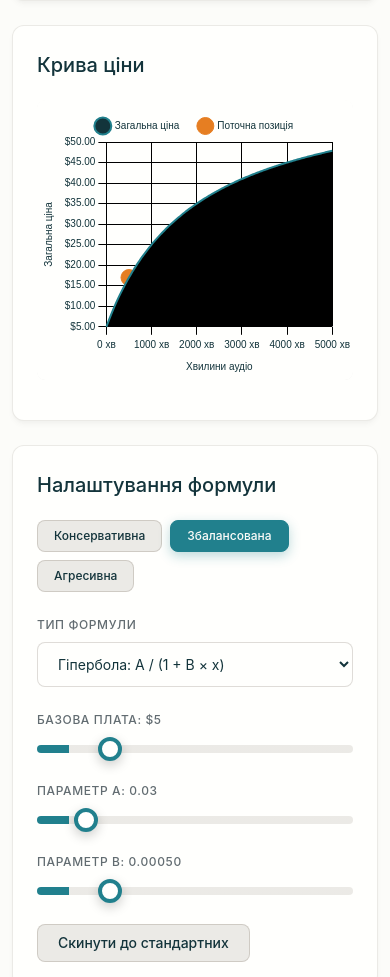
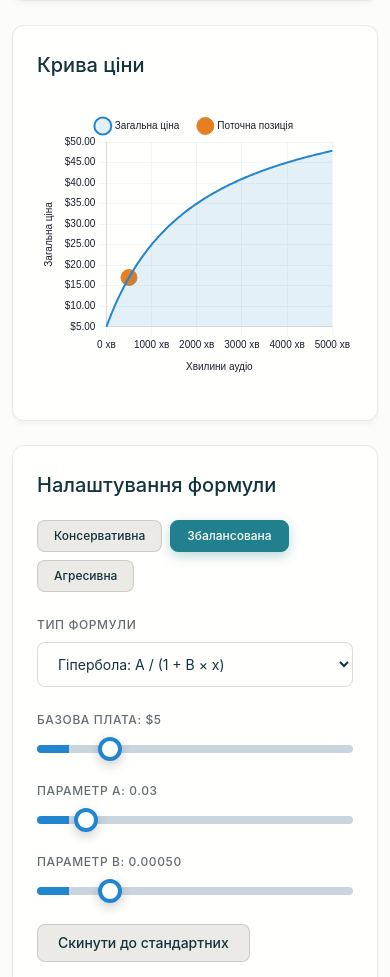
Before and after one commit to murasamadsp/audio-cleaning-pricing, a website built with Vite: page index.html in a window 390 px wide. Shown: the part 958-1935 px from the top of the page. Built offline with nearby package versions, Linux system fonts and the light colour scheme; no server answers; a web font is replaced by a local one.

Commit message:
Fix chart colors and slider styling issues
- Replace CSS variable color reading with direct color values for Chart.js compatibility
- Add theme-aware chart colors (blue for light theme, teal for dark theme)
- Fix slider gradient colors - replace CSS variables with direct blue colors
- Update slider thumb border and shadow colors to match theme
- Add theme change listener to dynamically update chart colors
- Remove green colors from sliders and use consistent blue theme
- Improve chart responsiveness and visual hierarchy

Chart now displays properly with:
✅ Correct colors (blue/teal theme instead of black)
✅ Theme switching support (light/dark mode)
✅ Consistent slider styling (blue theme)
✅ Better visual feedback and accessibility

```diff
--- a/src/main.js
+++ b/src/main.js
@@ -1,69 +1,69 @@
-import './style.css';
+import "./style.css";
 
 // Configuration
 let CURRENCY_RATE = 37;
 const FALLBACK_RATE = 37;
 const API_ENDPOINTS = [
-    'https://api.exchangerate-api.com/v4/latest/USD',
-    'https://open.er-api.com/v6/latest/USD'
+  "https://api.exchangerate-api.com/v4/latest/USD",
+  "https://open.er-api.com/v6/latest/USD",
 ];
 const REFRESH_INTERVAL = 1800000; // 30 minutes
 let lastUpdateTime = null;
 let refreshTimer = null;
 const PRESETS = {
-    conservative: { baseFee: 15, formula: 'hyperbolic', A: 0.08, B: 0.0002 },
-    balanced: { baseFee: 5, formula: 'hyperbolic', A: 0.03, B: 0.0005 },
-    aggressive: { baseFee: 3, formula: 'hyperbolic', A: 0.015, B: 0.0008 }
+  conservative: { baseFee: 15, formula: "hyperbolic", A: 0.08, B: 0.0002 },
+  balanced: { baseFee: 5, formula: "hyperbolic", A: 0.03, B: 0.0005 },
+  aggressive: { baseFee: 3, formula: "hyperbolic", A: 0.015, B: 0.0008 },
 };
 
 const FORMULAS = {
   hyperbolic: {
-        name: 'Гіпербола',
-        equation: 'A / (1 + B × x)',
+    name: "Гіпербола",
+    equation: "A / (1 + B × x)",
     calculate: (x, A, B) => A / (1 + B * x),
     params: {
       A: { min: 0.005, max: 0.2, default: 0.03, step: 0.001 },
-            B: { min: 0.0001, max: 0.002, default: 0.0005, step: 0.00001 }
-        }
+      B: { min: 0.0001, max: 0.002, default: 0.0005, step: 0.00001 },
+    },
   },
   power: {
-        name: 'Степенева функція',
-        equation: 'A × x^(-B)',
-        calculate: (x, A, B) => x > 0 ? A * Math.pow(x, -B) : A,
+    name: "Степенева функція",
+    equation: "A × x^(-B)",
+    calculate: (x, A, B) => (x > 0 ? A * Math.pow(x, -B) : A),
     params: {
       A: { min: 0.5, max: 5, default: 2, step: 0.1 },
-            B: { min: 0.3, max: 1.2, default: 0.6, step: 0.01 }
-        }
+      B: { min: 0.3, max: 1.2, default: 0.6, step: 0.01 },
+    },
   },
   logarithmic: {
-        name: 'Логарифмічна',
-        equation: 'A - B × ln(x)',
-        calculate: (x, A, B) => x > 0 ? Math.max(0.005, A - B * Math.log(x)) : A,
+    name: "Логарифмічна",
+    equation: "A - B × ln(x)",
+    calculate: (x, A, B) => (x > 0 ? Math.max(0.005, A - B * Math.log(x)) : A),
     params: {
       A: { min: 0.02, max: 0.15, default: 0.08, step: 0.005 },
-            B: { min: 0.002, max: 0.02, default: 0.008, step: 0.001 }
-        }
-    }
+      B: { min: 0.002, max: 0.02, default: 0.008, step: 0.001 },
+    },
+  },
 };
 
 // State
 let currentMinutes = 500;
-let currentCurrency = 'USD';
+let currentCurrency = "USD";
 let baseFee = 5;
-let currentFormula = 'hyperbolic';
+let currentFormula = "hyperbolic";
 let paramA = 0.03;
 let paramB = 0.0005;
 let priceChart = null;
 
 // DOM Elements
-const slider = document.getElementById('minutesSlider');
-const minutesDisplay = document.getElementById('minutesDisplay');
-const totalPriceDisplay = document.getElementById('totalPrice');
-const baseFeeDisplay = document.getElementById('baseFeeDisplay');
-const processingCostDisplay = document.getElementById('processingCost');
-const rateDisplay = document.getElementById('rateDisplay');
-const avgDisplay = document.getElementById('avgDisplay');
-const currentFormulaDisplay = document.getElementById('currentFormula');
+const slider = document.getElementById("minutesSlider");
+const minutesDisplay = document.getElementById("minutesDisplay");
+const totalPriceDisplay = document.getElementById("totalPrice");
+const baseFeeDisplay = document.getElementById("baseFeeDisplay");
+const processingCostDisplay = document.getElementById("processingCost");
+const rateDisplay = document.getElementById("rateDisplay");
+const avgDisplay = document.getElementById("avgDisplay");
+const currentFormulaDisplay = document.getElementById("currentFormula");
 
 // Calculate rate per minute using current formula
 function calculateRatePerMinute(minutes) {
@@ -81,13 +81,13 @@ function calculatePrice(minutes) {
     total,
     processingCost,
     rate,
-        avgPerMinute: minutes > 0 ? total / minutes : 0
+    avgPerMinute: minutes > 0 ? total / minutes : 0,
   };
 }
 
 // Format currency
 function formatCurrency(value) {
-    if (currentCurrency === 'UAH') {
+  if (currentCurrency === "UAH") {
     return `₴${(value * CURRENCY_RATE).toFixed(2)}`;
   }
   return `$${value.toFixed(2)}`;
@@ -95,17 +95,17 @@ function formatCurrency(value) {
 
 // Fetch exchange rate from API
 async function fetchExchangeRate() {
-    const refreshBtn = document.getElementById('refreshRateBtn');
-    const rateDisplay = document.getElementById('exchangeRateDisplay');
-    const timestampDisplay = document.getElementById('rateTimestamp');
+  const refreshBtn = document.getElementById("refreshRateBtn");
+  const rateDisplay = document.getElementById("exchangeRateDisplay");
+  const timestampDisplay = document.getElementById("rateTimestamp");
 
-    refreshBtn.classList.add('loading');
-    timestampDisplay.textContent = 'Оновлення...';
+  refreshBtn.classList.add("loading");
+  timestampDisplay.textContent = "Оновлення...";
 
   for (const endpoint of API_ENDPOINTS) {
     try {
       const response = await fetch(endpoint);
-            if (!response.ok) throw new Error('API request failed');
+      if (!response.ok) throw new Error("API request failed");
 
       const data = await response.json();
       const uahRate = data.rates?.UAH || data.rates?.uah;
@@ -115,9 +115,11 @@ async function fetchExchangeRate() {
         lastUpdateTime = new Date();
 
         rateDisplay.textContent = `1 USD = ${CURRENCY_RATE.toFixed(2)} UAH`;
-                timestampDisplay.textContent = `Останнє оновлення: ${lastUpdateTime.toLocaleTimeString('uk-UA')}`;
+        timestampDisplay.textContent = `Останнє оновлення: ${lastUpdateTime.toLocaleTimeString(
+          "uk-UA"
+        )}`;
 
-                refreshBtn.classList.remove('loading');
+        refreshBtn.classList.remove("loading");
         updateDisplay();
 
         // Set up auto-refresh
@@ -134,27 +136,31 @@ async function fetchExchangeRate() {
   // All APIs failed, use fallback
   CURRENCY_RATE = FALLBACK_RATE;
   rateDisplay.textContent = `1 USD = ${CURRENCY_RATE.toFixed(2)} UAH`;
-    timestampDisplay.textContent = 'Використовується резервний курс';
-    refreshBtn.classList.remove('loading');
+  timestampDisplay.textContent = "Використовується резервний курс";
+  refreshBtn.classList.remove("loading");
   updateDisplay();
 }
 
 // Update slider progress
 function updateSliderProgress() {
   const progress = (currentMinutes / 5000) * 100;
-    slider.style.setProperty('--slider-progress', progress + '%');
+  slider.style.setProperty("--slider-progress", progress + "%");
 }
 
 // Update display
 function updateDisplay() {
-    const { total, processingCost, rate, avgPerMinute } = calculatePrice(currentMinutes);
+  const { total, processingCost, rate, avgPerMinute } =
+    calculatePrice(currentMinutes);
 
   minutesDisplay.textContent = `${currentMinutes} хвилин`;
   totalPriceDisplay.textContent = formatCurrency(total);
   baseFeeDisplay.textContent = formatCurrency(baseFee);
   processingCostDisplay.textContent = formatCurrency(processingCost);
-    rateDisplay.textContent = formatCurrency(rate) + '/хв';
-    avgDisplay.textContent = currentMinutes > 0 ? formatCurrency(avgPerMinute) + '/хв' : formatCurrency(0) + '/хв';
+  rateDisplay.textContent = formatCurrency(rate) + "/хв";
+  avgDisplay.textContent =
+    currentMinutes > 0
+      ? formatCurrency(avgPerMinute) + "/хв"
+      : formatCurrency(0) + "/хв";
 
   const formula = FORMULAS[currentFormula];
   currentFormulaDisplay.textContent = `${formula.name}: ${formula.equation}`;
@@ -166,10 +172,10 @@ function updateDisplay() {
 // Update formula controls
 function updateFormulaControls() {
   const formula = FORMULAS[currentFormula];
-    const paramASlider = document.getElementById('paramASlider');
-    const paramBSlider = document.getElementById('paramBSlider');
-    const paramALabel = document.getElementById('paramALabel');
-    const paramBLabel = document.getElementById('paramBLabel');
+  const paramASlider = document.getElementById("paramASlider");
+  const paramBSlider = document.getElementById("paramBSlider");
+  const paramALabel = document.getElementById("paramALabel");
+  const paramBLabel = document.getElementById("paramBLabel");
 
   // Update slider ranges
   paramASlider.min = formula.params.A.min;
@@ -183,13 +189,35 @@ function updateFormulaControls() {
   paramBSlider.value = paramB;
 
   // Update labels
-    paramALabel.innerHTML = `Параметр A: <span id="paramAValue">${paramA.toFixed(formula.params.A.step < 0.1 ? 2 : 1)}</span>`;
-    paramBLabel.innerHTML = `Параметр B: <span id="paramBValue">${paramB.toFixed(5)}</span>`;
+  paramALabel.innerHTML = `Параметр A: <span id="paramAValue">${paramA.toFixed(
+    formula.params.A.step < 0.1 ? 2 : 1
+  )}</span>`;
+  paramBLabel.innerHTML = `Параметр B: <span id="paramBValue">${paramB.toFixed(
+    5
+  )}</span>`;
+}
+
+// Get current theme colors
+function getChartColors() {
+  const isDark = window.matchMedia && window.matchMedia('(prefers-color-scheme: dark)').matches;
+  if (isDark) {
+    return {
+      primary: "#4fd1c9", // Teal-300 for dark theme
+      text: "#f7fafc",    // Gray-100 for dark theme
+      border: "#4a5568"   // Gray-600 for dark theme
+    };
+  } else {
+    return {
+      primary: "#2185d0", // Blue-600 for light theme
+      text: "#1a202c",    // Slate-900 for light theme
+      border: "#cbd5e0"   // Gray-300 for light theme
+    };
+  }
 }
 
 // Initialize chart
 function initChart() {
-    const ctx = document.getElementById('priceChart');
+  const ctx = document.getElementById("priceChart");
   if (!ctx) return;
 
   const dataPoints = [];
@@ -199,141 +227,140 @@ function initChart() {
     dataPoints.push({ x: i, y: price.total });
   }
 
-    const colors = getComputedStyle(document.documentElement);
-    const primaryColor = colors.getPropertyValue('--color-primary').trim();
-    const textColor = colors.getPropertyValue('--color-text').trim();
-    const borderColor = colors.getPropertyValue('--color-border').trim();
+  const colors = getChartColors();
 
   priceChart = new Chart(ctx, {
-        type: 'line',
+    type: "line",
         data: {
           datasets: [
             {
-                    label: 'Загальна ціна',
+              label: "Загальна ціна",
               data: dataPoints,
-                    borderColor: primaryColor,
-                    backgroundColor: primaryColor + '20',
+              borderColor: colors.primary,
+              backgroundColor: colors.primary + "20",
               borderWidth: 2,
               pointRadius: 0,
               tension: 0.4,
-                    fill: true
+              fill: true,
             },
             {
-                    label: 'Поточна позиція',
-                    data: [{ x: currentMinutes, y: calculatePrice(currentMinutes).total }],
-                    borderColor: '#e67e22',
-                    backgroundColor: '#e67e22',
+              label: "Поточна позиція",
+              data: [
+                { x: currentMinutes, y: calculatePrice(currentMinutes).total },
+              ],
+              borderColor: "#e67e22",
+              backgroundColor: "#e67e22",
               pointRadius: 8,
               pointHoverRadius: 10,
-                    showLine: false
-                }
-            ]
+              showLine: false,
+            },
+          ],
         },
         options: {
           responsive: true,
           maintainAspectRatio: false,
           interaction: {
-                mode: 'index',
-                intersect: false
+            mode: "index",
+            intersect: false,
           },
           plugins: {
             legend: {
               display: true,
               labels: {
-                        color: textColor,
+                color: colors.text,
             font: {
               size: 12,
-                            family: 'var(--font-family-base)'
+              family: "var(--font-family-base)",
             },
             usePointStyle: true,
-                        padding: 20
-                    }
+            padding: 20,
+          },
         },
             tooltip: {
-                    backgroundColor: 'rgba(0, 0, 0, 0.8)',
-                    titleColor: '#fff',
-                    bodyColor: '#fff',
-                    borderColor: primaryColor,
+              backgroundColor: "rgba(0, 0, 0, 0.8)",
+              titleColor: "#fff",
+              bodyColor: "#fff",
+              borderColor: colors.primary,
               borderWidth: 1,
               cornerRadius: 8,
               displayColors: false,
               callbacks: {
-                        title: function(context) {
+            title: function (context) {
               return `Тривалість: ${context[0].parsed.x} хвилин`;
             },
-                        label: function(context) {
+            label: function (context) {
               const value = context.parsed.y;
               if (context.datasetIndex === 0) {
                 return `Загальна ціна: ${formatCurrency(value)}`;
               } else {
                 return `Поточна позиція: ${formatCurrency(value)}`;
               }
-                        }
-                    }
-                }
+            },
+          },
+        },
       },
           scales: {
             x: {
-                    type: 'linear',
+              type: "linear",
               title: {
                 display: true,
-                        text: 'Хвилини аудіо',
-                        color: textColor,
+                text: "Хвилини аудіо",
+                color: colors.text,
                 font: {
                   size: 14,
-                            weight: '500',
-                            family: 'var(--font-family-base)'
-                        }
+                  weight: "500",
+                  family: "var(--font-family-base)",
+                },
               },
               grid: {
-                        color: borderColor + '40',
-                        drawBorder: false
+                color: colors.border + "40",
+                drawBorder: false,
               },
               ticks: {
-                        color: textColor,
+                color: colors.text,
                 font: {
                   size: 12,
-                            family: 'var(--font-family-base)'
+                  family: "var(--font-family-base)",
                 },
-                        callback: function(value) {
-                            return value + ' хв';
-                        }
-                    }
+                callback: function (value) {
+                  return value + " хв";
+                },
+              },
             },
             y: {
               title: {
                 display: true,
-                        text: 'Загальна ціна',
-                        color: textColor,
+                text: "Загальна ціна",
+                color: colors.text,
                 font: {
                   size: 14,
-                            weight: '500',
-                            family: 'var(--font-family-base)'
-                        }
+                  weight: "500",
+                  family: "var(--font-family-base)",
+                },
               },
               grid: {
-                        color: borderColor + '40',
-                        drawBorder: false
+                color: colors.border + "40",
+                drawBorder: false,
               },
               ticks: {
-                        color: textColor,
+                color: colors.text,
                 font: {
                   size: 12,
-                            family: 'var(--font-family-base)'
+                  family: "var(--font-family-base)",
                 },
-                        callback: function(value) {
+                callback: function (value) {
                   return formatCurrency(value);
-                        }
-                    }
-                }
+                },
+              },
+            },
           },
       elements: {
         point: {
           hoverRadius: 8,
-                    hoverBorderWidth: 2
-                }
-            }
-        }
+          hoverBorderWidth: 2,
+        },
+      },
+    },
   });
 }
 
@@ -342,23 +369,23 @@ function updateChart() {
   if (priceChart) {
     const price = calculatePrice(currentMinutes);
     priceChart.data.datasets[1].data = [{ x: currentMinutes, y: price.total }];
-        priceChart.update('none');
+    priceChart.update("none");
   }
 }
 
 // Event listeners
-slider.addEventListener('input', (e) => {
+slider.addEventListener("input", (e) => {
   currentMinutes = parseInt(e.target.value);
   updateDisplay();
 });
 
 // Refresh rate button
-document.getElementById('refreshRateBtn').addEventListener('click', () => {
+document.getElementById("refreshRateBtn").addEventListener("click", () => {
   fetchExchangeRate();
 });
 
-document.querySelectorAll('.preset-btn[data-minutes]').forEach(btn => {
-    btn.addEventListener('click', () => {
+document.querySelectorAll(".preset-btn[data-minutes]").forEach((btn) => {
+  btn.addEventListener("click", () => {
     currentMinutes = parseInt(btn.dataset.minutes);
     slider.value = currentMinutes;
     updateDisplay();
@@ -366,20 +393,22 @@ document.querySelectorAll('.preset-btn[data-minutes]').forEach(btn => {
 });
 
 // Preset configurations
-document.querySelectorAll('.preset-btn[data-preset]').forEach(btn => {
-    btn.addEventListener('click', () => {
+document.querySelectorAll(".preset-btn[data-preset]").forEach((btn) => {
+  btn.addEventListener("click", () => {
     const preset = PRESETS[btn.dataset.preset];
     baseFee = preset.baseFee;
     currentFormula = preset.formula;
     paramA = preset.A;
     paramB = preset.B;
 
-        document.getElementById('baseFeeSlider').value = baseFee;
-        document.getElementById('baseFeeValue').textContent = baseFee;
-        document.getElementById('formulaType').value = currentFormula;
+    document.getElementById("baseFeeSlider").value = baseFee;
+    document.getElementById("baseFeeValue").textContent = baseFee;
+    document.getElementById("formulaType").value = currentFormula;
 
-        document.querySelectorAll('.preset-btn[data-preset]').forEach(b => b.classList.remove('active'));
-        btn.classList.add('active');
+    document
+      .querySelectorAll(".preset-btn[data-preset]")
+      .forEach((b) => b.classList.remove("active"));
+    btn.classList.add("active");
 
     updateFormulaControls();
     updateDisplay();
@@ -387,7 +416,7 @@ document.querySelectorAll('.preset-btn[data-preset]').forEach(btn => {
 });
 
 // Formula type change
-document.getElementById('formulaType').addEventListener('change', (e) => {
+document.getElementById("formulaType").addEventListener("change", (e) => {
   currentFormula = e.target.value;
   const formula = FORMULAS[currentFormula];
   paramA = formula.params.A.default;
@@ -397,49 +426,57 @@ document.getElementById('formulaType').addEventListener('change', (e) => {
 });
 
 // Base fee slider
-document.getElementById('baseFeeSlider').addEventListener('input', (e) => {
+document.getElementById("baseFeeSlider").addEventListener("input", (e) => {
   baseFee = parseInt(e.target.value);
-    document.getElementById('baseFeeValue').textContent = baseFee;
+  document.getElementById("baseFeeValue").textContent = baseFee;
   updateDisplay();
 });
 
 // Parameter sliders
-document.getElementById('paramASlider').addEventListener('input', (e) => {
+document.getElementById("paramASlider").addEventListener("input", (e) => {
   paramA = parseFloat(e.target.value);
   const formula = FORMULAS[currentFormula];
-    document.getElementById('paramAValue').textContent = paramA.toFixed(formula.params.A.step < 0.1 ? 2 : 1);
+  document.getElementById("paramAValue").textContent = paramA.toFixed(
+    formula.params.A.step < 0.1 ? 2 : 1
+  );
   updateDisplay();
 });
 
-document.getElementById('paramBSlider').addEventListener('input', (e) => {
+document.getElementById("paramBSlider").addEventListener("input", (e) => {
   paramB = parseFloat(e.target.value);
-    document.getElementById('paramBValue').textContent = paramB.toFixed(5);
+  document.getElementById("paramBValue").textContent = paramB.toFixed(5);
   updateDisplay();
 });
 
 // Reset button
-document.getElementById('resetBtn').addEventListener('click', () => {
+document.getElementById("resetBtn").addEventListener("click", () => {
   const preset = PRESETS.balanced;
   baseFee = preset.baseFee;
   currentFormula = preset.formula;
   paramA = preset.A;
   paramB = preset.B;
 
-    document.getElementById('baseFeeSlider').value = baseFee;
-    document.getElementById('baseFeeValue').textContent = baseFee;
-    document.getElementById('formulaType').value = currentFormula;
+  document.getElementById("baseFeeSlider").value = baseFee;
+  document.getElementById("baseFeeValue").textContent = baseFee;
+  document.getElementById("formulaType").value = currentFormula;
 
-    document.querySelectorAll('.preset-btn[data-preset]').forEach(b => b.classList.remove('active'));
-    document.querySelector('.preset-btn[data-preset="balanced"]').classList.add('active');
+  document
+    .querySelectorAll(".preset-btn[data-preset]")
+    .forEach((b) => b.classList.remove("active"));
+  document
+    .querySelector('.preset-btn[data-preset="balanced"]')
+    .classList.add("active");
 
   updateFormulaControls();
   updateDisplay();
 });
 
-document.querySelectorAll('.currency-btn').forEach(btn => {
-    btn.addEventListener('click', () => {
-        document.querySelectorAll('.currency-btn').forEach(b => b.classList.remove('active'));
-        btn.classList.add('active');
+document.querySelectorAll(".currency-btn").forEach((btn) => {
+  btn.addEventListener("click", () => {
+    document
+      .querySelectorAll(".currency-btn")
+      .forEach((b) => b.classList.remove("active"));
+    btn.classList.add("active");
     currentCurrency = btn.dataset.currency;
     updateDisplay();
   });
@@ -449,18 +486,18 @@ document.querySelectorAll('.currency-btn').forEach(btn => {
 function healthCheck() {
   const checks = {
     chart: !!priceChart,
-        domElements: !!document.getElementById('priceChart'),
-        calculations: typeof calculatePrice === 'function',
-        api: typeof fetchExchangeRate === 'function'
+    domElements: !!document.getElementById("priceChart"),
+    calculations: typeof calculatePrice === "function",
+    api: typeof fetchExchangeRate === "function",
   };
 
-    console.log('🔍 Health Check Results:', checks);
+  console.log("🔍 Health Check Results:", checks);
 
-    const allPassed = Object.values(checks).every(check => check);
+  const allPassed = Object.values(checks).every((check) => check);
   if (allPassed) {
-        console.log('✅ All systems operational');
+    console.log("✅ All systems operational");
   } else {
-        console.warn('⚠️ Some systems may have issues');
+    console.warn("⚠️ Some systems may have issues");
   }
 
   return checks;
@@ -471,12 +508,12 @@ function safeUpdateChart() {
   try {
     updateChart();
   } catch (error) {
-        console.error('Chart update error:', error);
+    console.error("Chart update error:", error);
   }
 }
 
 // Initialize
-document.addEventListener('DOMContentLoaded', () => {
+document.addEventListener("DOMContentLoaded", () => {
   initChart();
   updateFormulaControls();
   updateDisplay();
@@ -485,13 +522,24 @@ document.addEventListener('DOMContentLoaded', () => {
   // Run health check after initialization
   setTimeout(healthCheck, 1000);
 
+  // Add theme change listener for chart colors
+  if (window.matchMedia) {
+    window.matchMedia('(prefers-color-scheme: dark)').addEventListener('change', () => {
+      // Reinitialize chart with new colors when theme changes
+      if (priceChart) {
+        priceChart.destroy();
+        initChart();
+      }
+    });
+  }
+
   // Add global error handler
-    window.addEventListener('error', (e) => {
-        console.error('Global error:', e.error);
+  window.addEventListener("error", (e) => {
+    console.error("Global error:", e.error);
   });
 
   // Add unhandled promise rejection handler
-    window.addEventListener('unhandledrejection', (e) => {
-        console.error('Unhandled promise rejection:', e.reason);
+  window.addEventListener("unhandledrejection", (e) => {
+    console.error("Unhandled promise rejection:", e.reason);
   });
 });
--- a/src/style.css
+++ b/src/style.css
@@ -380,10 +380,10 @@ body {
   border-radius: var(--radius-full);
   background: linear-gradient(
     to right,
-    var(--color-primary) 0%,
-    var(--color-primary) var(--slider-progress, 10%),
-    var(--color-secondary) var(--slider-progress, 10%),
-    var(--color-secondary) 100%
+    #2185d0 0%,
+    #2185d0 var(--slider-progress, 10%),
+    #cbd5e0 var(--slider-progress, 10%),
+    #cbd5e0 100%
   );
   outline: none;
   -webkit-appearance: none;
@@ -399,8 +399,8 @@ body {
   border-radius: 50%;
   background: var(--color-surface);
   cursor: pointer;
-  border: 4px solid var(--color-primary);
-  box-shadow: 0 4px 12px rgba(0, 0, 0, 0.2), 0 0 0 0 var(--color-primary);
+  border: 4px solid #2185d0;
+  box-shadow: 0 4px 12px rgba(0, 0, 0, 0.2), 0 0 0 0 #2185d0;
   transition: all var(--duration-fast) var(--ease-standard);
 }
 
@@ -420,8 +420,8 @@ body {
   border-radius: 50%;
   background: var(--color-surface);
   cursor: pointer;
-  border: 4px solid var(--color-primary);
-  box-shadow: 0 4px 12px rgba(0, 0, 0, 0.2), 0 0 0 0 var(--color-primary);
+  border: 4px solid #2185d0;
+  box-shadow: 0 4px 12px rgba(0, 0, 0, 0.2), 0 0 0 0 #2185d0;
   transition: all var(--duration-fast) var(--ease-standard);
 }
 
```
Also changed, not shown: index.html (indentation only). Lines whose indentation alone changed are shown as unchanged.
